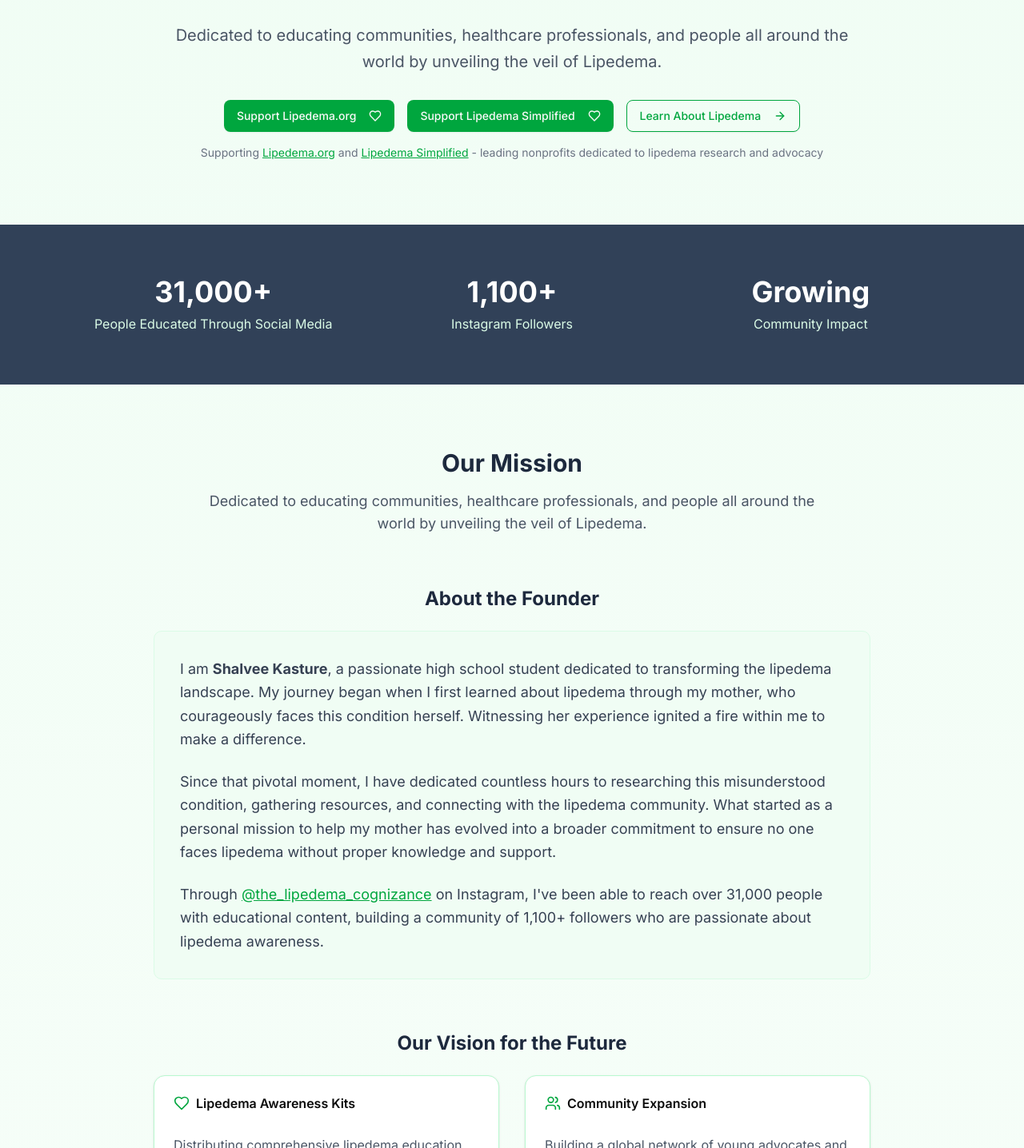
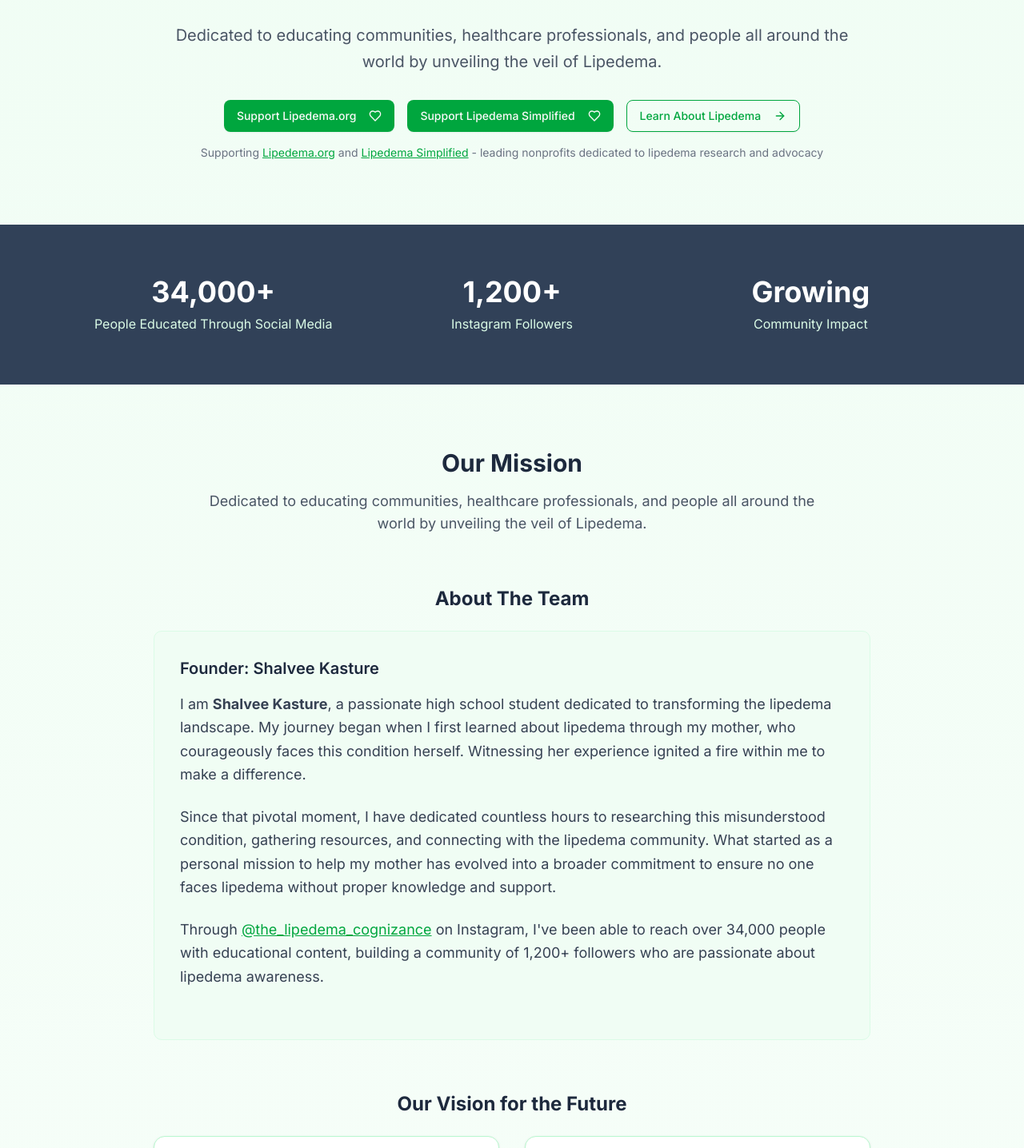
Before and after one commit to kastureshalvee-hooman/The-Lipedema-Cognizance, a Next.js app: page / in a window 1280 px wide. Shown: the part 255-1691 px from the top of the page at 80% size. Built offline with nearby package versions, Linux system fonts and the light colour scheme; a web font is replaced by a local one.

Commit message:
feat: update stats and add "About The Team" section
Update social media stats and add founder bio section.

Co-authored-by: null <232233523+kastureshalvee-hooman@users.noreply.github.com>

```diff
--- a/app/page.tsx
+++ b/app/page.tsx
@@ -110,11 +110,11 @@ export default function HomePage() {
         <div className="max-w-6xl mx-auto px-4 sm:px-6 lg:px-8">
           <div className="grid grid-cols-1 md:grid-cols-3 gap-8 text-center">
             <div>
-              <div className="text-4xl font-bold mb-2">31,000+</div>
+              <div className="text-4xl font-bold mb-2">34,000+</div>
               <div className="text-green-100">People Educated Through Social Media</div>
             </div>
             <div>
-              <div className="text-4xl font-bold mb-2">1,100+</div>
+              <div className="text-4xl font-bold mb-2">1,200+</div>
               <div className="text-green-100">Instagram Followers</div>
             </div>
             <div>
@@ -136,22 +136,24 @@ export default function HomePage() {
             </p>
           </div>
 
-          {/* About the Founder section */}
+          {/* About the Team section */}
           <div className="mb-16">
             <div className="max-w-4xl mx-auto">
-              <h4 className="text-2xl font-bold text-slate-800 mb-6 text-center">About the Founder</h4>
+              <h4 className="text-2xl font-bold text-slate-800 mb-6 text-center">About The Team</h4>
               <div className="bg-green-50 rounded-lg p-8 border border-green-100">
+                <div className="mb-8">
+                  <h5 className="text-xl font-semibold text-slate-800 mb-4">Founder: Shalvee Kasture</h5>
                   <p className="text-lg text-gray-700 leading-relaxed mb-6">
-                  I am <strong>Shalvee Kasture</strong>, a passionate high school student dedicated to transforming the
-                  lipedema landscape. My journey began when I first learned about lipedema through my mother, who
-                  courageously faces this condition herself. Witnessing her experience ignited a fire within me to make
-                  a difference.
+                    I am <strong>Shalvee Kasture</strong>, a passionate high school student dedicated to transforming
+                    the lipedema landscape. My journey began when I first learned about lipedema through my mother, who
+                    courageously faces this condition herself. Witnessing her experience ignited a fire within me to
+                    make a difference.
                   </p>
                   <p className="text-lg text-gray-700 leading-relaxed mb-6">
                     Since that pivotal moment, I have dedicated countless hours to researching this misunderstood
-                  condition, gathering resources, and connecting with the lipedema community. What started as a personal
-                  mission to help my mother has evolved into a broader commitment to ensure no one faces lipedema
-                  without proper knowledge and support.
+                    condition, gathering resources, and connecting with the lipedema community. What started as a
+                    personal mission to help my mother has evolved into a broader commitment to ensure no one faces
+                    lipedema without proper knowledge and support.
                   </p>
                   <p className="text-lg text-gray-700 leading-relaxed">
                     Through{" "}
@@ -163,9 +165,10 @@ export default function HomePage() {
                     >
                       @the_lipedema_cognizance
                     </a>{" "}
-                  on Instagram, I've been able to reach over 31,000 people with educational content, building a
-                  community of 1,100+ followers who are passionate about lipedema awareness.
+                    on Instagram, I've been able to reach over 34,000 people with educational content, building a
+                    community of 1,200+ followers who are passionate about lipedema awareness.
                   </p>
+                </div>
               </div>
             </div>
           </div>
```
Also changed, not shown: package.json (+5 -5 lines), 1 other file (tests, documents, lock files or other folders). Lines whose indentation alone changed are shown as unchanged.
